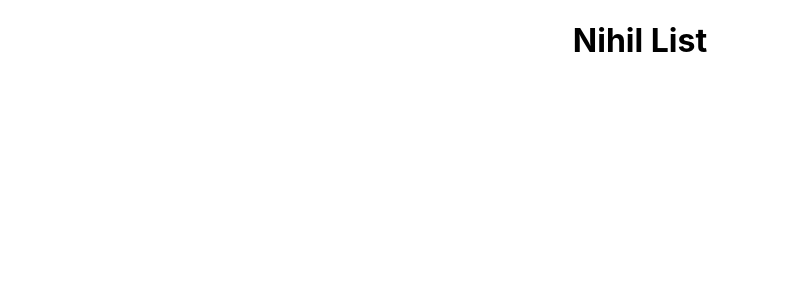
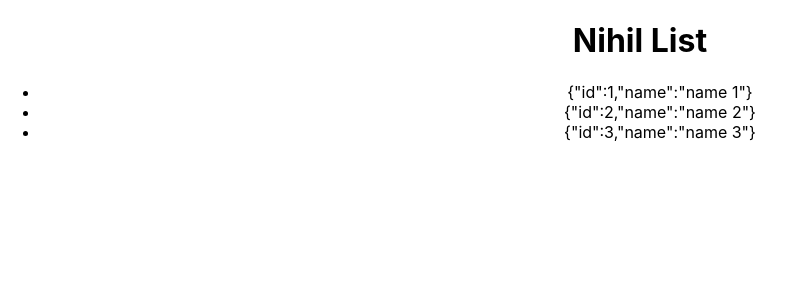
Before and after one commit to glaucopater/nihil-list, a React (Create React App) app: page / in a window 1280 px wide. Shown: the top 300 px of the page, without its empty margins (0-795 px from the left). Built offline with nearby package versions, Linux system fonts and the light colour scheme.

Commit message:
Test small dataset

```diff
--- a/src/App.tsx
+++ b/src/App.tsx
@@ -1,13 +1,14 @@
 import "./App.css";
 import { Header } from "./components/Header";
 import { List } from "./components/List";
+import { dataset1 } from "./components/List/List.fixtures";
 
 function App() {
   return (
     <div className="App">
       <Header />
       <List
-        data={[]}
+        data={dataset1}
         renderer={function (): void {
           throw new Error("Function not implemented.");
         }}
--- a/src/components/List/List.fixtures.ts
+++ b/src/components/List/List.fixtures.ts
@@ -1,6 +1,14 @@
 export const dataset1 = [
   {
     id: 1,
-    name: "name1",
+    name: "name 1",
+  },
+  {
+    id: 2,
+    name: "name 2",
+  },
+  {
+    id: 3,
+    name: "name 3",
   },
 ];
--- a/src/components/List/List.types.ts
+++ b/src/components/List/List.types.ts
@@ -1,4 +1,4 @@
 export type ListProps = {
-  data: [];
+  data: any[];
   renderer?: () => void;
 };
--- a/src/components/List/index.tsx
+++ b/src/components/List/index.tsx
@@ -1,10 +1,12 @@
 import { ListProps } from "./List.types";
 
 export const List = ({ data }: ListProps) => {
+
+  console.log(data);
   return (
     <ul>
       {data?.map((item, index) => {
-        return <li key={index}>{item}</li>;
+        return <li key={index}>{JSON.stringify(item)}</li>;
       })}
     </ul>
   );
```
